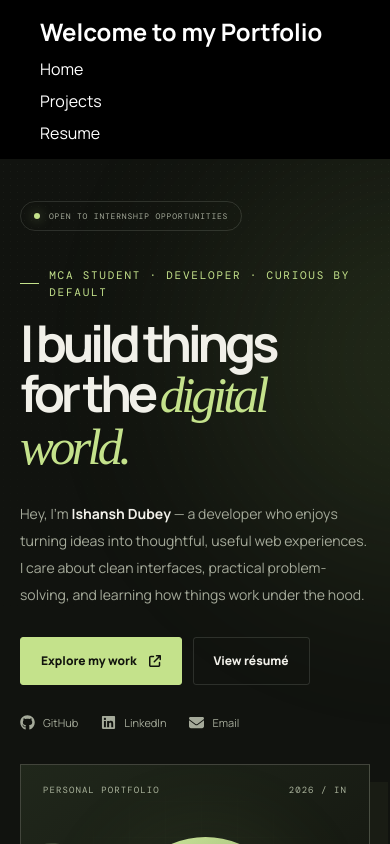
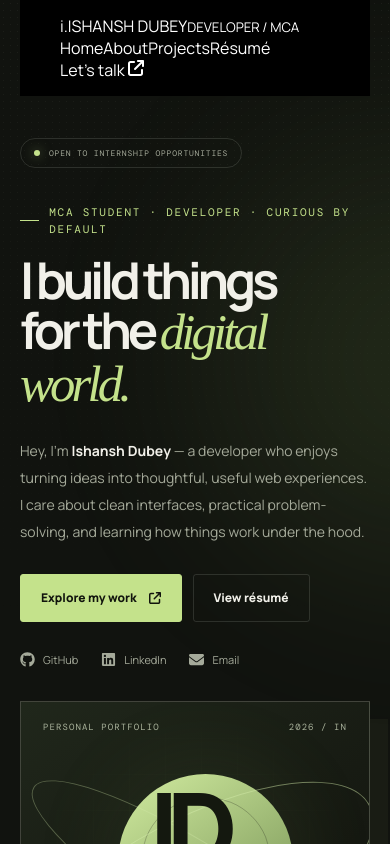
Before and after one commit to ishanshdubey-builds/Portfolio, a React (Vite) app in the folder Frontend/vite-project/: page / in a window 390 px wide. Shown: the top 844 px of the page. Built offline with nearby package versions, Linux system fonts and the light colour scheme; a web font is replaced by a local one.

Commit message:
Add minimal sticky navigation and mobile menu links

```diff
--- a/Frontend/vite-project/src/components/Navbar.jsx
+++ b/Frontend/vite-project/src/components/Navbar.jsx
@@ -1,19 +1,25 @@
-import { Link } from "react-router-dom";
+import { Link, NavLink } from "react-router-dom";
+import { FaArrowUpRightFromSquare } from "react-icons/fa6";
 import "./Navbar.css";
 
-function Navbar(){
-    return(
-        <nav>
-            <h1>Welcome to my Portfolio</h1>
+function Navbar() {
+  return (
+    <header className="site-header">
+      <nav className="site-nav container" aria-label="Main navigation">
+        <Link className="brand-mark" to="/" aria-label="Ishansh Dubey home">
+          <span className="brand-symbol">i<span>.</span></span>
+          <span className="brand-name">ISHANSH DUBEY<small>DEVELOPER / MCA</small></span>
+        </Link>
+        <div className="nav-links">
+          <NavLink to="/" end>Home</NavLink>
+          <a href="/#about">About</a>
+          <NavLink to="/projects">Projects</NavLink>
+          <NavLink to="/resume">Résumé</NavLink>
+        </div>
+        <Link className="nav-contact" to="/contact">Let’s talk <FaArrowUpRightFromSquare /></Link>
+      </nav>
+    </header>
+  );
+}
 
-            <ul>
-                <li><Link to="/">Home</Link></li>
-                <li><Link to="/projects">Projects</Link></li>
-                {/* <li><Link to="/contact">Contact</Link></li> */}
-                <li><Link to="/resume">Resume</Link></li>
-            </ul>
-        </nav>
-
-    );
-}
 export default Navbar;
```
